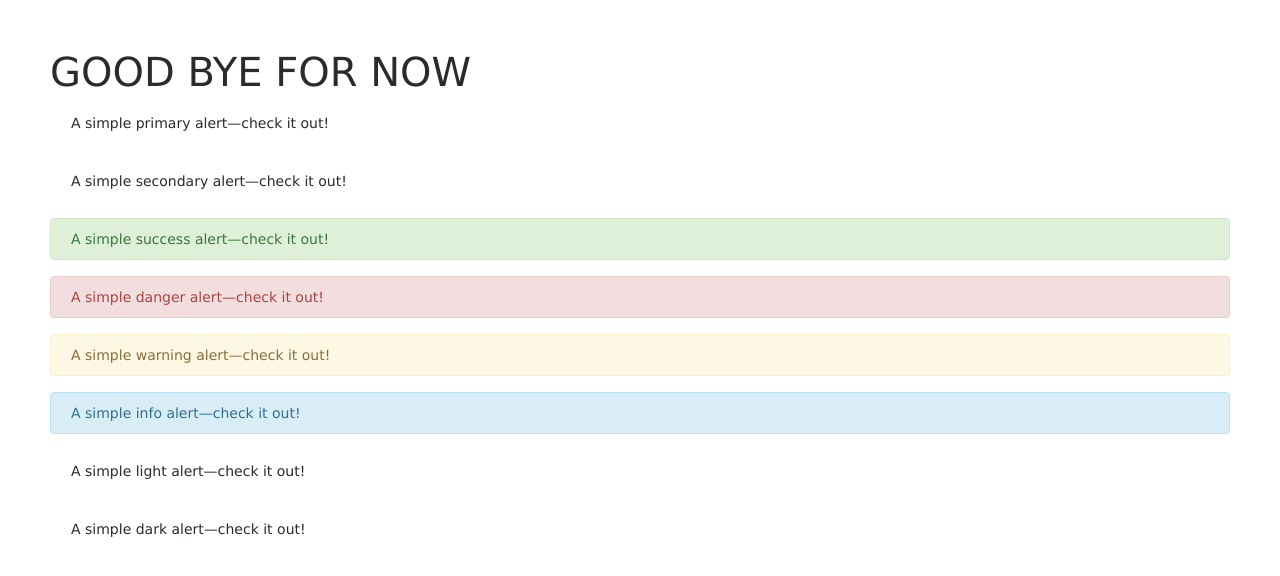
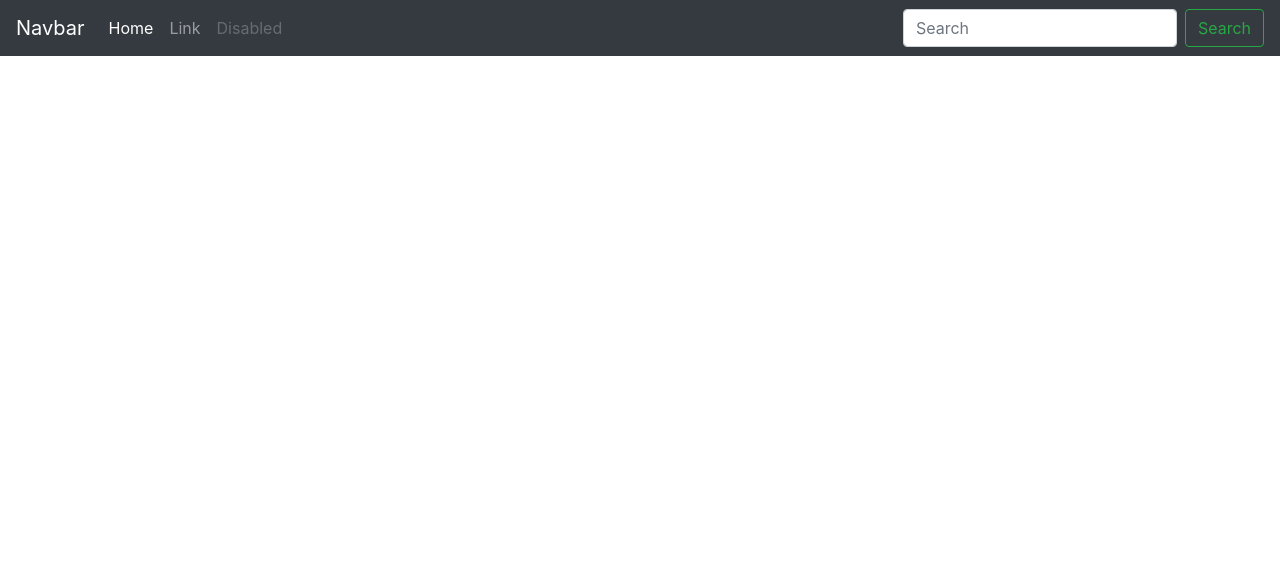
Before and after one commit to FECclass/Expense_Tracker, a Node server app: template views/admin.html in a window 1280 px wide. Shown: the top 576 px of the page. Run offline with Node 20, Linux system fonts and the light colour scheme; the template is opened without the code that fills it, so the values that code supplies are empty.

Commit message:
admin navbar

```diff
--- a/views/admin.html
+++ b/views/admin.html
@@ -3,33 +3,31 @@
   <head>
     <title></title>
     <link rel="stylesheet" href="/stylesheets/bootstrap.css">
-    <link rel="stylesheet" href="/stylesheets/style.css">
+    <link rel="stylesheet" href="https://stackpath.bootstrapcdn.com/bootstrap/4.1.3/css/bootstrap.min.css" integrity="sha384-MCw98/SFnGE8fJT3GXwEOngsV7Zt27NXFoaoApmYm81iuXoPkFOJwJ8ERdknLPMO" crossorigin="anonymous">
   </head>
   <body>
-    <h1>GOOD BYE FOR NOW </h1>
-    <div class="alert alert-primary" role="alert">
-  A simple primary alert—check it out!
-</div>
-<div class="alert alert-secondary" role="alert">
-  A simple secondary alert—check it out!
-</div>
-<div class="alert alert-success" role="alert">
-  A simple success alert—check it out!
-</div>
-<div class="alert alert-danger" role="alert">
-  A simple danger alert—check it out!
-</div>
-<div class="alert alert-warning" role="alert">
-  A simple warning alert—check it out!
-</div>
-<div class="alert alert-info" role="alert">
-  A simple info alert—check it out!
-</div>
-<div class="alert alert-light" role="alert">
-  A simple light alert—check it out!
-</div>
-<div class="alert alert-dark" role="alert">
-  A simple dark alert—check it out!
-</div>
+        <nav class="navbar navbar-expand-lg navbar-dark bg-dark">
+                <a class="navbar-brand" href="#">Navbar</a>
+                <button class="navbar-toggler" type="button" data-toggle="collapse" data-target="#navbarTogglerDemo02" aria-controls="navbarTogglerDemo02" aria-expanded="false" aria-label="Toggle navigation">
+                  <span class="navbar-toggler-icon"></span>
+                </button>
+                <div class="collapse navbar-collapse" id="navbarTogglerDemo02">
+                  <ul class="navbar-nav mr-auto mt-2 mt-lg-0">
+                    <li class="nav-item active">
+                      <a class="nav-link" href="#">Home <span class="sr-only">(current)</span></a>
+                    </li>
+                    <li class="nav-item">
+                      <a class="nav-link" href="#">Link</a>
+                    </li>
+                    <li class="nav-item">
+                      <a class="nav-link disabled" href="#">Disabled</a>
+                    </li>
+                  </ul>
+                  <form class="form-inline my-2 my-lg-0">
+                    <input class="form-control mr-sm-2" type="search" placeholder="Search">
+                    <button class="btn btn-outline-success my-2 my-sm-0" type="submit">Search</button>
+                  </form>
+                </div>
+              </nav>
   </body>
 </html>
```
